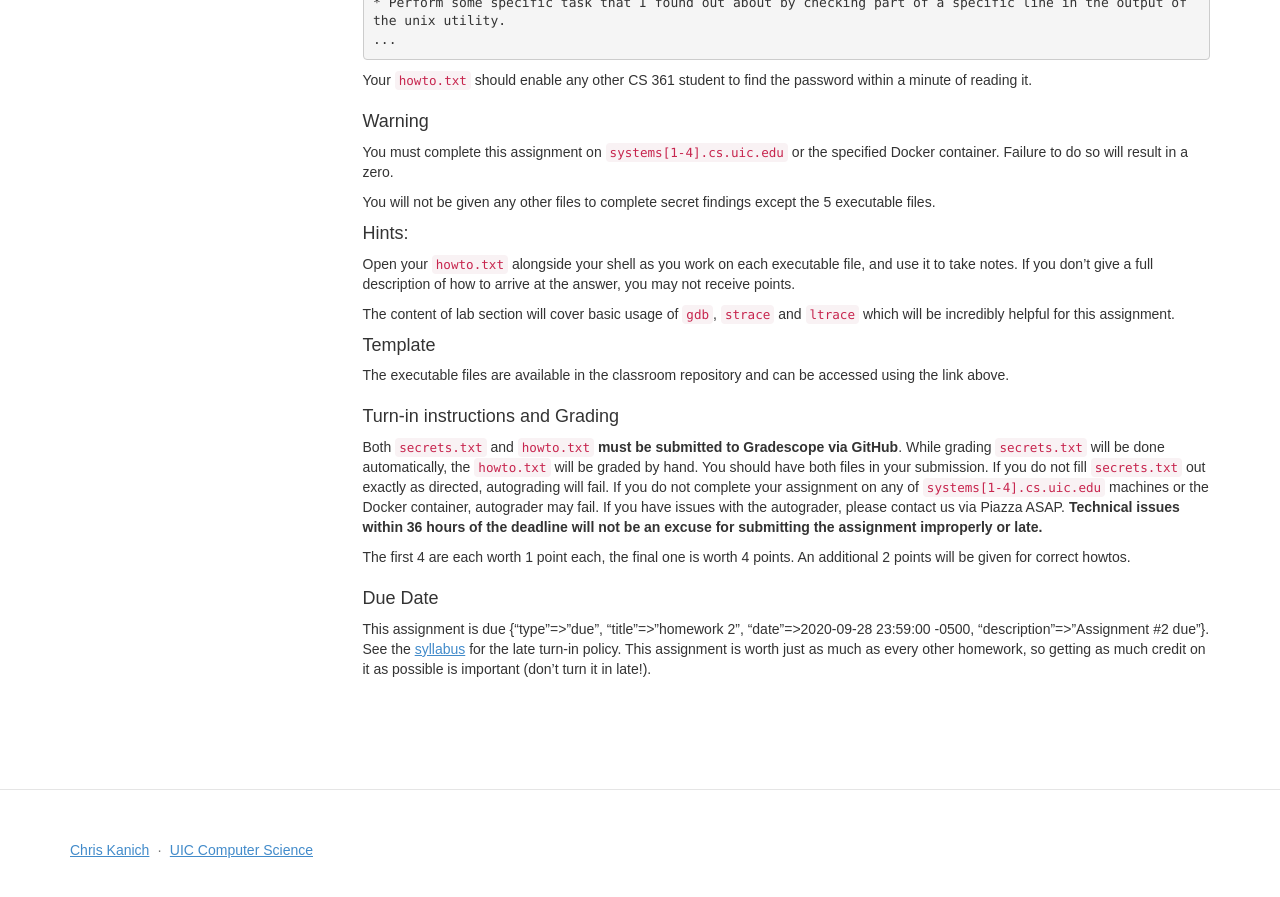
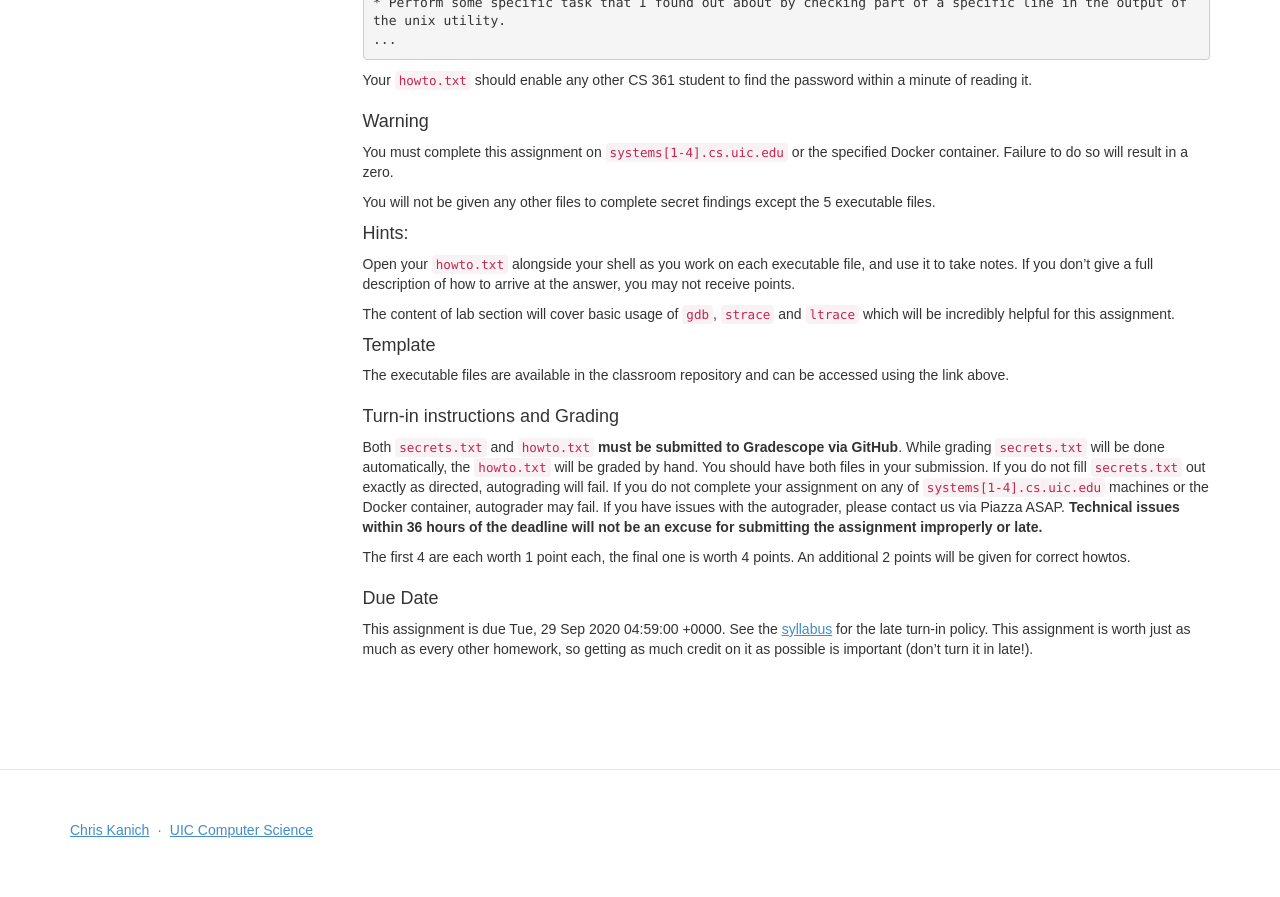
Before and after one commit to csatuic/cs361-website-old, a Jekyll site: the page built from _homeworks/homework2.md, in a window 1280 px wide and 900 px high, scrolled down 768 px. Shown: the top 897 px of the window. Built offline with Jekyll 4.4.1, drawn with Linux system fonts in a browser that asks for light colours; some web fonts are replaced; part of the change alters nothing that is shown.

Commit message:
correct date

```diff
--- a/_homeworks/homework2.md
+++ b/_homeworks/homework2.md
@@ -75,4 +75,4 @@ Both `secrets.txt` and `howto.txt` **must be submitted to Gradescope via GitHub*
 The first 4 are each worth 1 point each, the final one is worth 4 points. An additional 2 points will be given for correct howtos.
 
 ### Due Date
-This assignment is due {{ page.due }}. See the [syllabus](syllabus.html) for the late turn-in policy. This assignment is worth just as much as every other homework, so getting as much credit on it as possible is important (don't turn it in late!).
+This assignment is due {{ page.due.date | date_to_rfc822 }}. See the [syllabus](syllabus.html) for the late turn-in policy. This assignment is worth just as much as every other homework, so getting as much credit on it as possible is important (don't turn it in late!).
```
